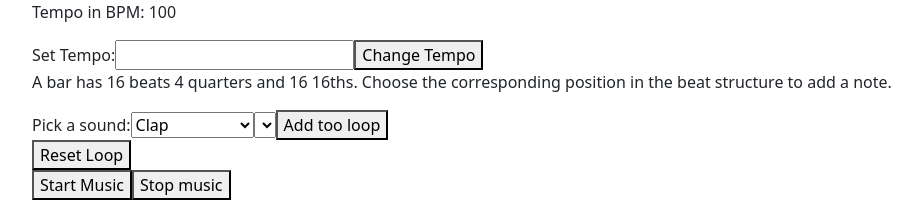
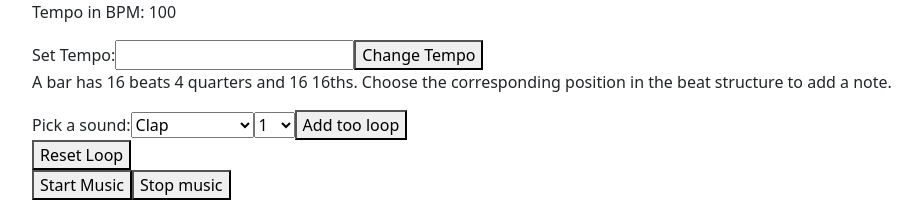
Before and after one commit to professional-pigeon/react-music-app, a React (Create React App) app: page / in a window 1280 px wide. Shown: the top 202 px of the page, without its empty margins (50-972 px from the left). Built offline with nearby package versions, Linux system fonts and the light colour scheme; no server answers.

Commit message:
generate list from array of beats

```diff
--- a/src/components/InstrumentForm.js
+++ b/src/components/InstrumentForm.js
@@ -2,7 +2,6 @@ import React from 'react'
 import SelectForm from './SelectForm'
 
 function InstrumentForm(props) {
-  let beats = props.beatsLength
 
   function handleInstrumentAdd(event) {
     event.preventDefault();
@@ -11,17 +10,16 @@ function InstrumentForm(props) {
     props.addInstrument(newInstrument, beat);
   }
 
-
-
   function addBeats(beats) {
     console.log(beats)
-    for (let b = 1; b === beats; b++) {
+    let beatarray = []
+    for (let b = 1; b <= beats; b++) {
       console.log("it got here")
-      return <option value={String(b)}>{b}</option>
+      beatarray.push(<option value={String(b)}>{b}</option>)
     }
+    console.log("it's now after the loop")
+    return beatarray
   }
-
-  let thing = addBeats(beats)
 
 return (
   <div>
@@ -47,7 +45,7 @@ return (
           <option value="kick">Kick</option>
         </select>
       <select name="beat">
-          {thing}
+          {addBeats(props.beatsLength)}
           {/* <option value="1">1</option>
           <option value="2">2 (1-e)</option>
           <option value="3">3 (1-and)</option>
```
